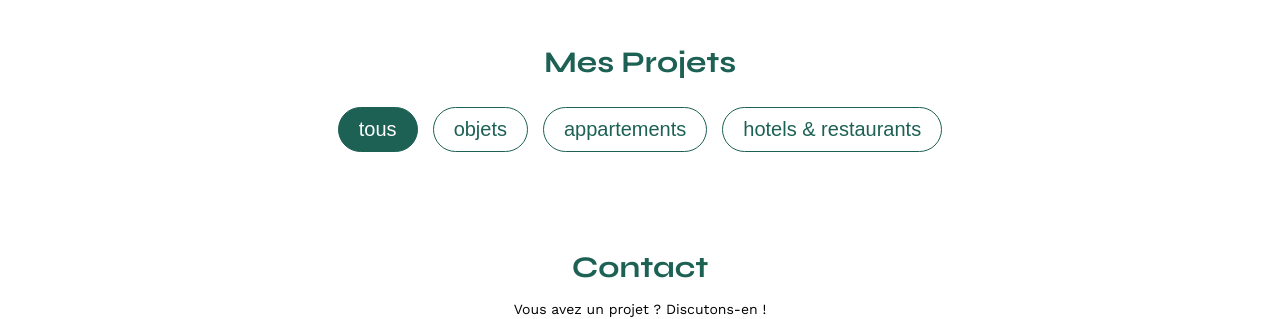
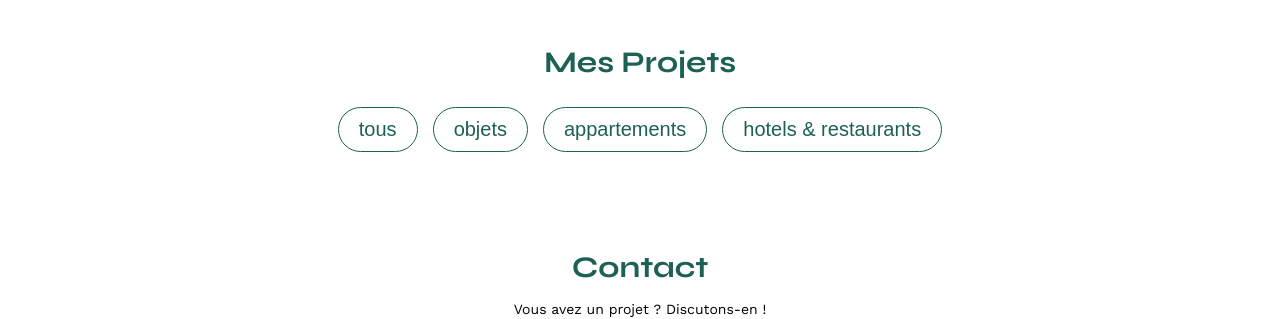
Before and after one commit to fabgeo/Sophie-Bluel, a plain HTML site: page FrontEnd/index.html in a window 1280 px wide. Shown: the part 488-807 px from the top of the page. Drawn offline with nearby package versions, Linux system fonts and the light colour scheme; no server answers.

Commit message:
push final

```diff
--- a/FrontEnd/assets/js/login.js
+++ b/FrontEnd/assets/js/login.js
@@ -91,19 +91,27 @@ document.addEventListener("DOMContentLoaded", function () {
       const isLoggedIn = token !== null;
 
       // Change le texte du bouton de connexion/déconnexion en fonction de l'état de connexion
-      baliseLogin.innerHTML = isLoggedIn ? 'logout' : 'login';
+      if (baliseLogin) {
+        baliseLogin.innerHTML = isLoggedIn ? 'logout' : 'login';
+    }
 
       // Affiche ou masque le bouton de modification en fonction de l'état de connexion
-      buttonModifer.style.display = isLoggedIn ? 'inline-flex' : 'none';
+      if (buttonModifer) {
+        buttonModifer.style.display = isLoggedIn ? 'inline-flex' : 'none';
+    }
 
       // Affiche ou masque le bouton de filtrage en fonction de l'état de connexion
-      buttonFilters.style.display = isLoggedIn ? 'none' : 'flex';
+      if (buttonFilters) {
+        buttonFilters.style.display = isLoggedIn ? 'none' : 'flex';
+    }
 
       // Modifie la marge de l'en-tête en fonction de l'état de connexion
       header.style.margin = isLoggedIn ? '110px 0px 50px 0px' : '50px 0px 50px 0px';
 
       // Affiche ou masque l'élément de mode d'édition en fonction de l'état de connexion
-      modeEdition.style.display = isLoggedIn ? 'flex' : 'none';
+      if (modeEdition) {
+        modeEdition.style.display = isLoggedIn ? 'flex' : 'none';
+    }
       console.log(buttonFilters)
   }
 
--- a/FrontEnd/assets/js/script.js
+++ b/FrontEnd/assets/js/script.js
@@ -30,33 +30,15 @@ fetch('http://localhost:5678/api/works/')
       figure.appendChild(figcaption);
 
       // Ajoute la <figure> à la galerie
-      gallery.appendChild(figure);
+      // gallery.appendChild(figure);
     });
   })
   // Gère les erreurs qui pourraient survenir lors de la récupération des données
   .catch(error => console.error('Erreur lors de la récupération des works :', error));
 
 
-// Récupère l'élément HTML avec l'ID 'portfolio' où les boutons seront ajoutés
-const portfolioSection = document.getElementById('portfolio');
 
-// Crée les boutons de filtrage pour les catégories spécifiées
-const categories = ['tous', 'objets', 'appartements', 'hotels & restaurants'];
-const buttonsContainer = document.createElement('div'); // Crée un conteneur pour les boutons
-buttonsContainer.id = 'buttons'; // Définit l'ID du conteneur
-buttonsContainer.classList.add('button-container'); // Ajoute une classe pour personnaliser les styles CSS
 
-// Parcourt chaque catégorie et crée un bouton pour chaque catégorie
-categories.forEach(category => {
-    const button = document.createElement('button'); // Crée un bouton
-    button.textContent = category; // Définit le texte du bouton
-    button.classList.add('filter-button'); // Ajoute une classe pour personnaliser les styles CSS
-    button.addEventListener('click', (e) => filtrerElements(category, e));// Ajoute un écouteur d'événements pour filtrer les éléments lors du clic sur le bouton
-    buttonsContainer.appendChild(button); // Ajoute le bouton au conteneur
-});
-
-// Ajoute le conteneur de boutons à la section du portfolio dans le HTML
-portfolioSection.appendChild(buttonsContainer);
 
 // Récupère l'élément HTML avec la classe 'gallery' où les éléments seront filtrés
 const gallery = document.querySelector('.gallery');
@@ -101,7 +83,25 @@ boutonsFiltre.forEach(function(bouton) {
   });
 });
 
-const tous = document.querySelector('.filter-button');
-tous.style.color = "white";
-tous.style.backgroundColor = "#1D6154";
-console.log(tous)
+
+document.addEventListener('DOMContentLoaded', function() {
+  const portfolioSection = document.getElementById('portfolio');
+
+// Crée les boutons de filtrage pour les catégories spécifiées
+const categories = ['tous', 'objets', 'appartements', 'hotels & restaurants'];
+const buttonsContainer = document.createElement('div'); // Crée un conteneur pour les boutons
+buttonsContainer.id = 'buttons'; // Définit l'ID du conteneur
+buttonsContainer.classList.add('button-container'); // Ajoute une classe pour personnaliser les styles CSS
+
+// Parcourt chaque catégorie et crée un bouton pour chaque catégorie
+categories.forEach(category => {
+  const button = document.createElement('button'); // Crée un bouton
+  button.textContent = category; // Définit le texte du bouton
+  button.classList.add('filter-button'); // Ajoute une classe pour personnaliser les styles CSS
+  button.addEventListener('click', (e) => filtrerElements(category, e));// Ajoute un écouteur d'événements pour filtrer les éléments lors du clic sur le bouton
+  buttonsContainer.appendChild(button); // Ajoute le bouton au conteneur
+});
+console.log("portfolioSection:", portfolioSection);
+// Ajoute le conteneur de boutons à la section du portfolio dans le HTML
+portfolioSection.appendChild(buttonsContainer);
+});
--- a/FrontEnd/index.html
+++ b/FrontEnd/index.html
@@ -9,9 +9,7 @@
 	<link href="https://fonts.googleapis.com/css2?family=Syne:wght@700;800&family=Work+Sans&display=swap" rel="stylesheet">
 	<meta name="description" content="">
 	<link rel="stylesheet" href="./assets/style.css">
-	<script src="assets/js/script.js" defer></script>
-	<script src="assets/js/login.js" defer></script>
-	<script src="assets/js/modal.js" defer></script>
+
 	<script src="https://kit.fontawesome.com/2ccbace95d.js" crossorigin="anonymous"></script>
 </head>
 <body>
@@ -126,5 +124,8 @@
 		</ul>
 	</nav>
 </footer>
+<script src="assets/js/login.js"></script>
+	<script src="assets/js/script.js"></script>
+	<script src="assets/js/modal.js"></script>
 </body>
 </html>
```
Also changed, not shown: FrontEnd/login.html (+0 -1 lines), Backend/images/villa-ferneze1710936391283.png (added), Backend/images/villa-ferneze1710940126270.png (added), 1 other file.
